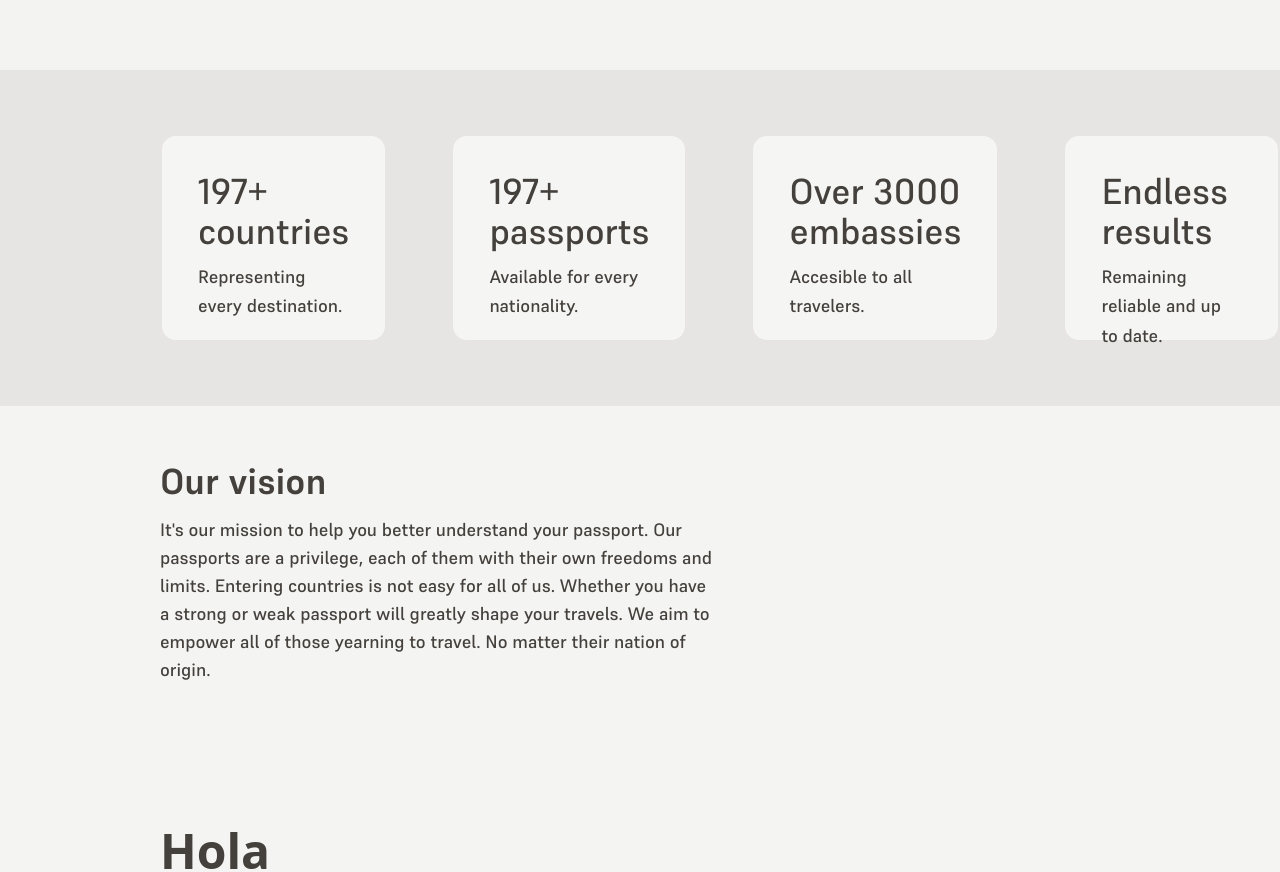
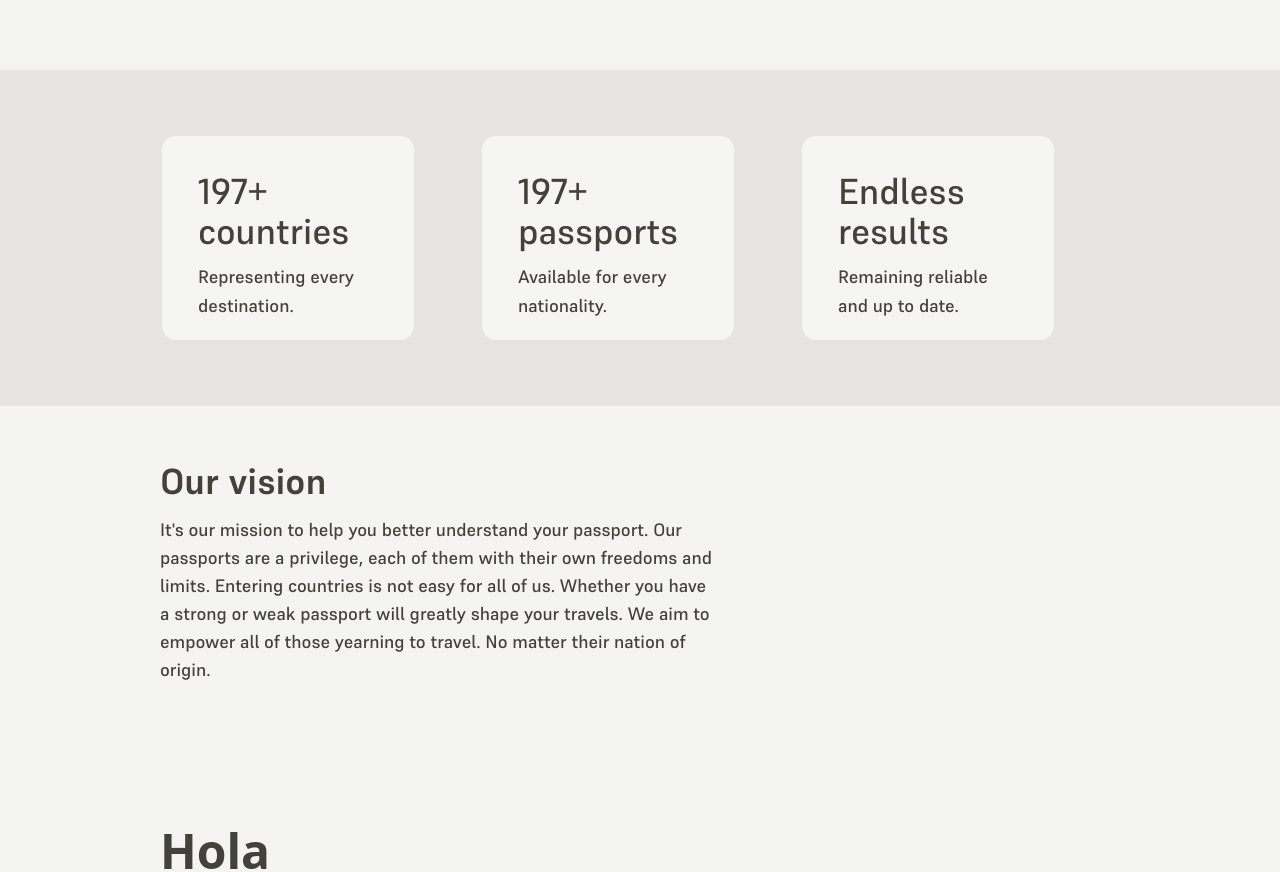
Before and after one commit to tachorzy/Gibraltr, a Next.js app: page /about in a window 1280 px wide. Shown: the part 800-1672 px from the top of the page. Built offline with nearby package versions, Linux system fonts and the light colour scheme.

Commit message:
Tweaked AboutUs components

```diff
--- a/components/about/AboutUsCredits.jsx
+++ b/components/about/AboutUsCredits.jsx
@@ -35,6 +35,8 @@ const AboutUsCredits = () => {
                             3000,
                             '你好',
                             3000,
+                            'Xin chào',
+                            3000,
                             'नमस्ते',
                             3000,
                             'আরে',
--- a/components/about/InfoCardTray.jsx
+++ b/components/about/InfoCardTray.jsx
@@ -1,5 +1,6 @@
 import localFont from '@next/font/local'
 import InfoCard from './InfoCard'
+import CountUp from "react-countup";
 
 const supremeMedium = localFont({
     src: '../../fonts/Supreme-Medium.otf',
@@ -7,9 +8,8 @@ const supremeMedium = localFont({
 })
 
 const aboutUsInfoCards = new Map([
-    ['197+\ncountries', { info: 'Representing every destination.' }],
-    ['197+\npassports', { info: 'Available for every nationality.' }],
-    ['Over 3000\nembassies', { info: 'Accesible to all travelers.' }],
+    [<span><CountUp duration={2} end={197}></CountUp>{'+\ncountries'}</span>, { info: 'Representing every destination.' }],
+    [<span><CountUp duration={2} end={197}></CountUp>{'+\npassports'}</span>, { info: 'Available for every nationality.' }],
     ['Endless\nresults', { info: 'Remaining reliable and up to date.' }]
 ])
 
```
